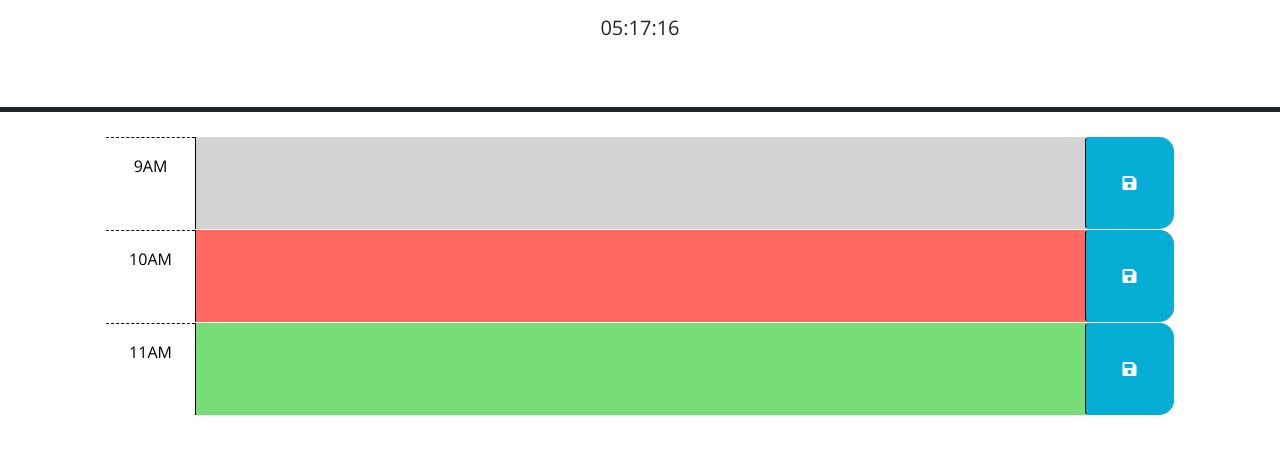
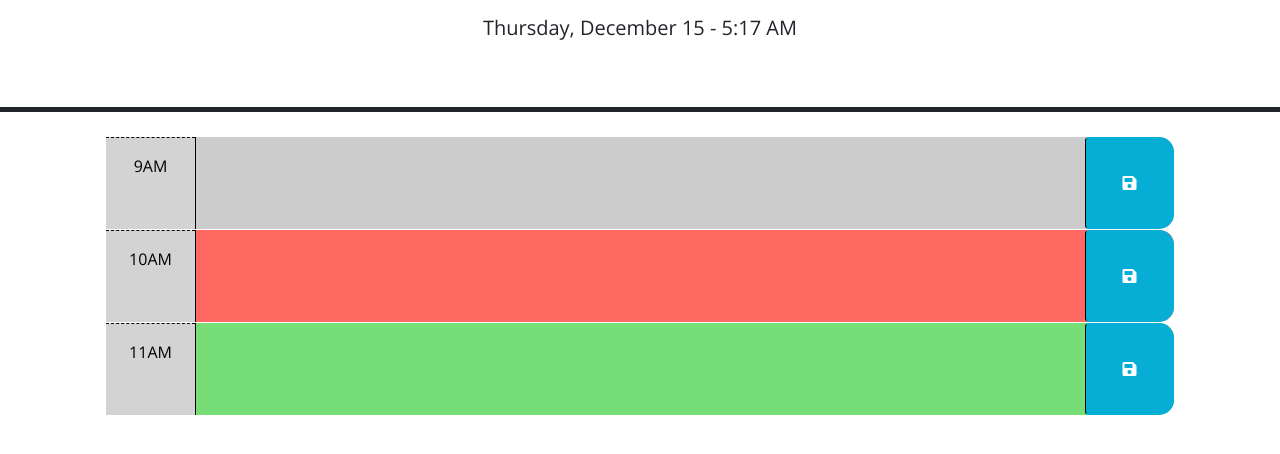
Before and after one commit to Cableman687/work-day-scheduler, a plain HTML site: page index.html in a window 1280 px wide. Shown: the part 166-620 px from the top of the page. Drawn offline with nearby package versions, Linux system fonts and the light colour scheme.

Commit message:
Changes to HTML and JS files. Including: adding custom data-type 'time' to time-blocks, JS element creation using jQuery and JS in JS file, and addition of funtions to set, get and render locally stored time values per time-block event text input.

```diff
--- a/assets/css/style.css
+++ b/assets/css/style.css
@@ -25,13 +25,13 @@ textarea {
 }
 
 .hour {
-  background-color: #ffffff;
+  background-color: #d3d3d3;
   color: #000000;
   border-top: 1px dashed #000000;
 }
 
 .past {
-  background-color: #d3d3d3;
+  background-color: #cccccc;
   color: white;
 }
 
--- a/assets/js/script.js
+++ b/assets/js/script.js
@@ -1,18 +1,95 @@
-var nineSlotBtn = $('nineSlotBtn');
-var tenbSlotBtn = $('tenSlotBtn');
-var elevenSlotBtn = $('elevenSlotBtn');
+//Button Elements
+var nineSlotBtn = $('#nineSlotBtn');
+var tenbSlotBtn = $('#tenSlotBtn');
+var elevenSlotBtn = $('#elevenSlotBtn');
+
+//Date/Time elements
+var currentTime = dayjs().format('h:mm A');
+var currentDay = dayjs().format('dddd, MMMM D');
+// var currentHour = dayjs().get('hour');
+var currentHour = 10;
+
+//Time-Blocks
+var hourNineEl = document.querySelector('#hourNine');
+var hourTenEl = document.querySelector('#hourTen');
+var hourElevenEl = document.querySelector('#hourEleven');
+// var hourNineEl = document.querySelector('#hourNine');
+// var hourNineEl = document.querySelector('#hourNine');
+// var hourNineEl = document.querySelector('#hourNine');
+// var hourNineEl = document.querySelector('#hourNine');
+// var hourNineEl = document.querySelector('#hourNine');
+// var hourNineEl = document.querySelector('#hourNine');
+
+var timeBlockElements = [
+  hourNineEl,
+  hourTenEl,
+  hourElevenEl,
+]
+
+//Block Times
+const timeNine = dayjs().startOf('day').add(9,'hour').format('H');
+const timeTen = dayjs().startOf('day').add(10,'hour').format('H');
+const timeEleven = dayjs().startOf('day').add(11,'hour').format('H');
+
+var times = [
+  timeNine,
+  timeTen,
+  timeEleven,
+]
+
 
 
 // Wrap all code that interacts with the DOM in a call to jQuery to ensure that
 // the code isn't run until the browser has finished rendering all the elements
 // in the html.
-$(function () {
+$(function (event) {
+
+
+  // TODO: Add code to display the current date in the header of the page.
+
+  $('#currentDay').text(currentDay + " - " + currentTime);
+
+  // (WC)Update Times with in each time block using .text method.
+  $('#hourNineContent').text(timeNine + "AM");
+  $('#hourTenContent').text(timeTen + "AM");
+  $('#hourElevenContent').text(timeEleven + "AM");
+
+
+
   // TODO: Add a listener for click events on the save button. This code should
   // use the id in the containing time-block as a key to save the user input in
   // local storage. HINT: What does `this` reference in the click listener
   // function? How can DOM traversal be used to get the "hour-x" id of the
   // time-block containing the button that was clicked? How might the id be
   // useful when saving the description in local storage?
+
+  var hourNineTextEl =  $('#hourNineText');
+
+  console.log(hourNineTextEl.val());
+
+
+
+
+
+  // Save input
+  nineSlotBtn.on('click', function(event){
+    event.preventDefault();
+
+    console.log("Nine Button Pressed!");
+    localStorage.setItem('nineSlotValue', hourNineTextEl.val());
+  })
+
+  //Retrieve stored event from local storage and render result
+  function renderValues(){
+    var storedEvent = localStorage.getItem("nineSlotValue");
+
+    console.log("Stored value: " + storedEvent);
+
+    hourNineTextEl.text(storedEvent);
+  }
+
+  renderValues();
+
 
 
   //
@@ -21,13 +98,34 @@ $(function () {
   // attribute of each time-block be used to conditionally add or remove the
   // past, present, and future classes? How can Day.js be used to get the
   // current hour in 24-hour time?
+
+  //(WC) --For all timeblocks with dayJS hour values less than current Hour value, pass .past class.
+  //(WC) --For all timeblocks with dayJS hour values greater than current Hour value, pass .future class.
+  //(WC) --For all timeblocks with dayJS hour values equal to current Hour value, pass .presnt class.
+  for(var i = 0; i < timeBlockElements.length; i++){
+
+    var dynamicHour = timeBlockElements[i].dataset.time;
+
+    if(dynamicHour < currentHour){
+      timeBlockElements[i].classList.add("past");
+    } else if(dynamicHour > currentHour){
+      timeBlockElements[i].classList.add("future");
+    } else {
+      timeBlockElements[i].classList.add("present");
+    }
+
+
+  }
+
+
+
   //
   // TODO: Add code to get any user input that was saved in localStorage and set
   // the values of the corresponding textarea elements. HINT: How can the id
   // attribute of each time-block be used to do this?
-  //
-  // TODO: Add code to display the current date in the header of the page.
-  var time = dayjs().format('hh:mm:ss');
-$('#currentDay').text(time);
+
+
+
+
 
 });
--- a/index.html
+++ b/index.html
@@ -55,27 +55,27 @@
         -->
 
       <!-- Example of a past time block. The "past" class adds a gray background color. -->
-      <div id="hour-9" class="row time-block past">
-        <div class="col-2 col-md-1 hour text-center py-3">9AM</div>
-        <textarea class="col-8 col-md-10 description" rows="3"> </textarea>
+      <div class="row time-block" id="hourNine" data-time="9">
+        <div class="col-2 col-md-1 hour text-center py-3" id="hourNineContent">-</div>
+        <textarea class="col-8 col-md-10 description" rows="3" id="hourNineText"></textarea>
         <button type="button" class="btn saveBtn col-2 col-md-1" id="nineSlotBtn" aria-label="save">
           <i class="fas fa-save" aria-hidden="true"></i>
         </button>
       </div>
 
       <!-- Example of a a present time block. The "present" class adds a red background color. -->
-      <div id="hour-10" class="row time-block present">
-        <div class="col-2 col-md-1 hour text-center py-3">10AM</div>
-        <textarea class="col-8 col-md-10 description" rows="3"> </textarea>
+      <div class="row time-block" id="hourTen" data-time="10">
+        <div class="col-2 col-md-1 hour text-center py-3" id="hourTenContent">-</div>
+        <textarea class="col-8 col-md-10 description" rows="3" id="hourTenText"> </textarea>
         <button type="button" class="btn saveBtn col-2 col-md-1" id="tenSlotBtn" aria-label="save">
           <i class="fas fa-save" aria-hidden="true"></i>
         </button>
       </div>
 
       <!-- Example of a future time block. The "future" class adds a green background color. -->
-      <div id="hour-11" class="row time-block future">
-        <div class="col-2 col-md-1 hour text-center py-3">11AM</div>
-        <textarea class="col-8 col-md-10 description" rows="3"> </textarea>
+      <div class="row time-block" id="hourEleven" data-time="11">
+        <div class="col-2 col-md-1 hour text-center py-3" id="hourElevenContent">-</div>
+        <textarea class="col-8 col-md-10 description" rows="3" id="hourElevenText"> </textarea>
         <button type="button" class="btn saveBtn col-2 col-md-1" id="elevenSlotBtn" aria-label="save">
           <i class="fas fa-save" aria-hidden="true"></i>
         </button>
```
